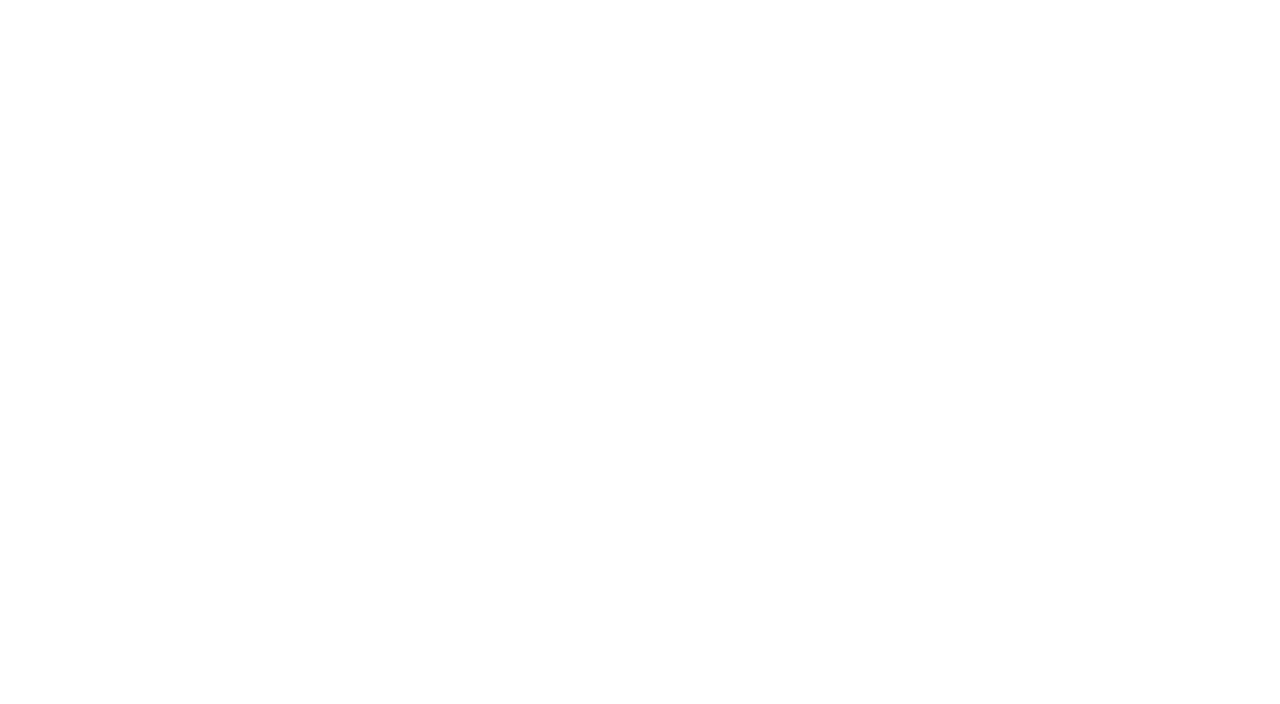
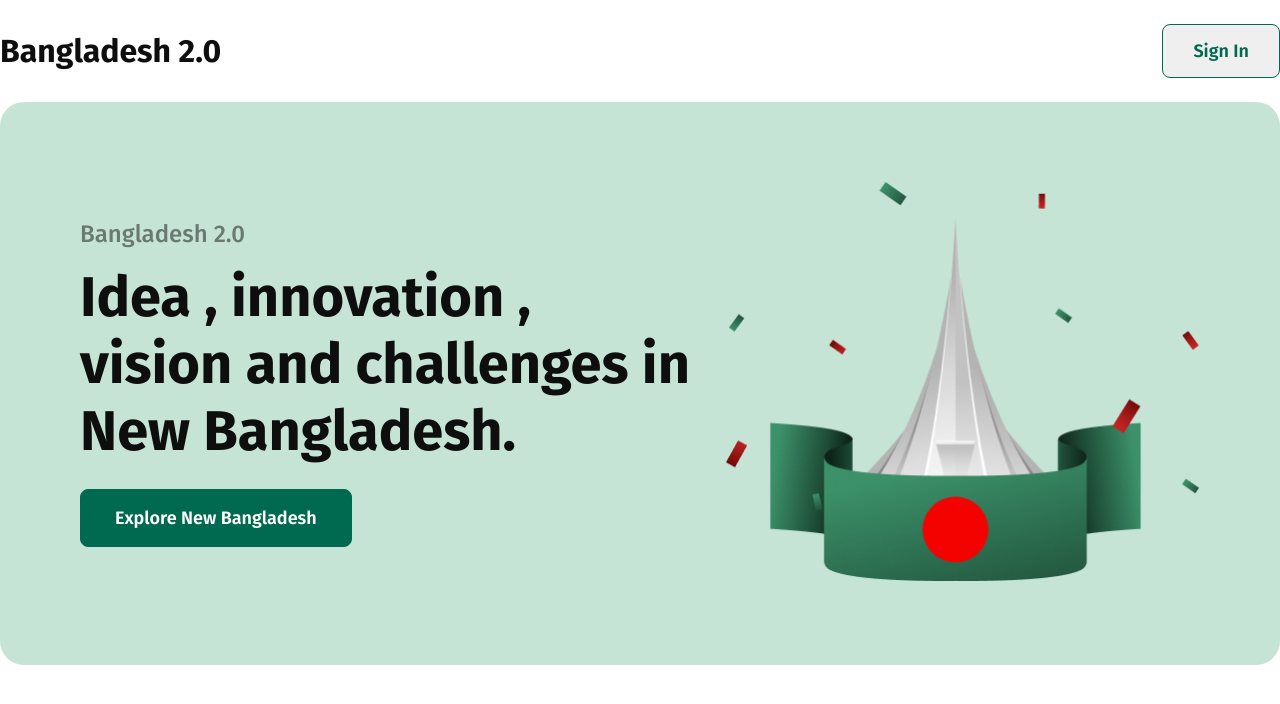
Before and after one commit to wpdevexpert/bangladesh-2.0, a plain HTML site: page index.html in a window 1280 px wide. Drawn offline with Linux system fonts and the light colour scheme.

Commit message:
header added

```diff
--- a/index.html
+++ b/index.html
@@ -5,12 +5,39 @@
     <meta charset="UTF-8">
     <meta name="viewport" content="width=device-width, initial-scale=1.0">
     <title>Bangladesh 2.0</title>
+    <link rel="preconnect" href="https://fonts.googleapis.com">
+    <link rel="preconnect" href="https://fonts.gstatic.com" crossorigin>
+    <link
+        href="https://fonts.googleapis.com/css2?family=Fira+Sans:ital,wght@0,100;0,200;0,300;0,400;0,500;0,600;0,700;0,800;0,900;1,100;1,200;1,300;1,400;1,500;1,600;1,700;1,800;1,900&display=swap"
+        rel="stylesheet">
     <link rel="stylesheet" href="style.css">
 </head>
 
 <body>
-    <header>
-
+    <header class="header">
+        <div class="container">
+            <div class="header-top flex align-center justify-space-between">
+                <h1 class="logo"><a href="index.html">Bangladesh 2.0</a></h1>
+                <nav>
+                    <button class="btn-outline">Sign In</button>
+                </nav>
+            </div>
+            <section class="hero flex align-center justify-space-between">
+                <div class="hero-left">
+                    <h4>
+                        Bangladesh 2.0
+                    </h4>
+                    <h2>
+                        Idea , innovation ,
+                        vision and challenges in New Bangladesh.
+                    </h2>
+                    <button>Explore New Bangladesh</button>
+                </div>
+                <div class="hero-right">
+                    <img src="assets/hero.png" alt="Bangladesh 2.0">
+                </div>
+            </section>
+        </div>
     </header>
     <main>
 
--- a/style.css
+++ b/style.css
@@ -10,7 +10,115 @@
 }
 
 /* Shared styles */
+body,
+p,
+h1,
+h2,
+h3,
+h4,
+h6,
+a,
+button {
+    font-family: "Fira Sans", serif;
+    font-style: normal;
+}
+
+a,
+button {
+    cursor: pointer;
+}
+
 .container {
     width: 1280px;
     margin: 0 auto;
 }
+
+.flex {
+    display: flex;
+}
+
+.align-center {
+    align-items: center;
+}
+
+.justify-center {
+    justify-content: center;
+}
+
+.justify-space-between {
+    justify-content: space-between;
+}
+
+.btn-outline {
+    padding: 15px 30px;
+    font-size: 18px;
+    font-weight: 600;
+    color: #006A50;
+    border-radius: 8px;
+    border: 1px solid #006A50;
+}
+
+.btn-outline:hover {
+    color: #fff;
+    background-color: #006A50;
+}
+
+/* Header */
+.header {
+    margin-bottom: 80px;
+}
+
+/* Top Header */
+.header-top {
+    padding: 24px 0;
+}
+
+.logo a {
+    color: #0E0E0E;
+    font-size: 32px;
+    font-weight: 700;
+    text-decoration: none;
+}
+
+/* Hero Secton */
+section.hero {
+    padding: 80px;
+    border-radius: 24px;
+    background: #C6E4D6;
+    gap: 32px;
+}
+
+.hero-left h4 {
+    color: rgba(14, 14, 14, 0.50);
+    font-size: 24px;
+    font-weight: 500;
+    margin-bottom: 16px;
+}
+
+.hero-left h2 {
+    color: #0E0E0E;
+    font-family: "Fira Sans";
+    font-size: 56px;
+    font-weight: 700;
+    margin-bottom: 24px;
+}
+
+.hero-left button {
+    padding: 17px 34px;
+    background: #006A50;
+    color: #FFF;
+    font-size: 18px;
+    font-weight: 600;
+    border-radius: 8px;
+    border: 1px solid #006A50;
+}
+
+.hero-left button:hover {
+    background: transparent;
+    color: #006A50;
+    border: 1px solid #006A50;
+}
+
+.hero-right img {
+    width: 475px;
+}
```
